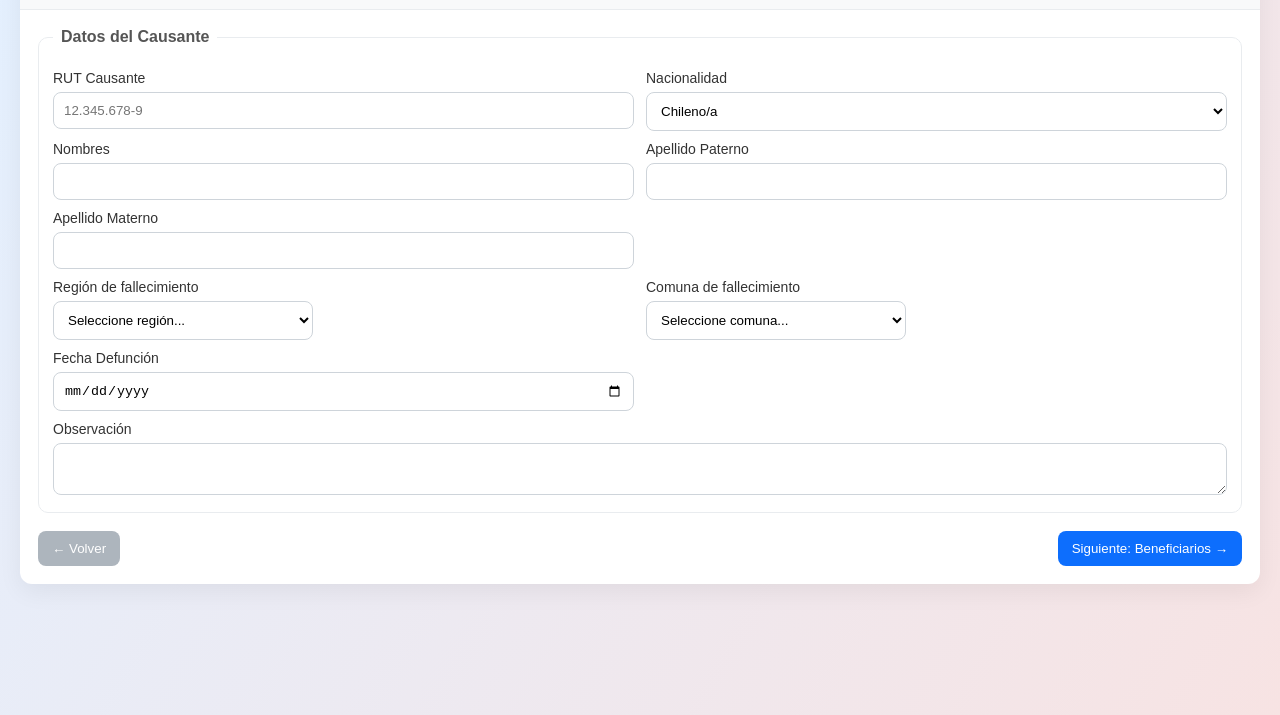
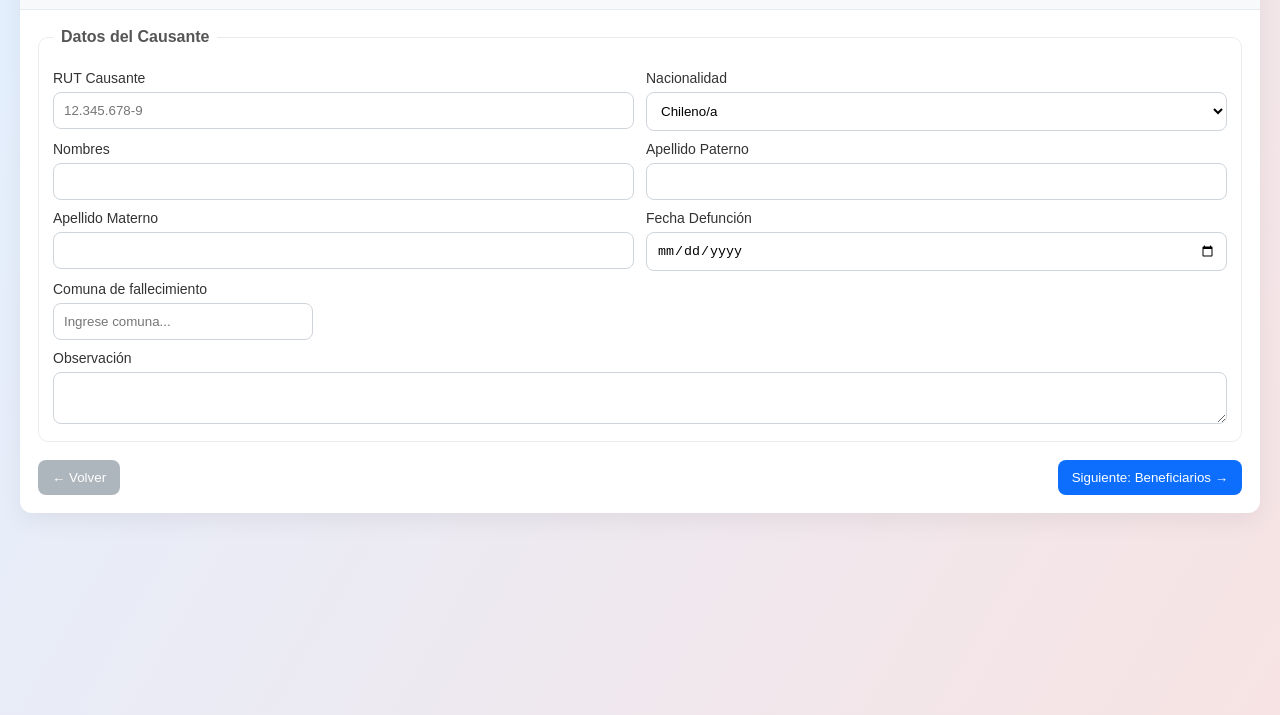
Before and after one commit to RazielAuditore/CAPSTONE_saldo_insoluto_madrid_Olivares_Venegas, a plain HTML site: page Proyecto/formularioSaldoInsoluto.html in a window 1280 px wide. Both pictures are taken after a click on the button "Causante". Shown: the part 125-840 px from the top of the page. Drawn offline with Linux system fonts and the light colour scheme.

Commit message:
Update formularioSaldoInsoluto.html
cambios generales

```diff
--- a/Proyecto/formularioSaldoInsoluto.html
+++ b/Proyecto/formularioSaldoInsoluto.html
@@ -149,40 +149,15 @@
             <label>Apellido Materno
               <input id="fal_ap_mat" type="text">
             </label>
-        </div>
-        <div class="row region-comuna-row">
-            <label style="flex:1; min-width:180px; max-width:260px;">Región de fallecimiento
-              <select id="fal_region" style="width:100%">
-                <option value="">Seleccione región...</option>
-                <option value="Arica y Parinacota">Arica y Parinacota</option>
-                <option value="Tarapacá">Tarapacá</option>
-                <option value="Antofagasta">Antofagasta</option>
-                <option value="Atacama">Atacama</option>
-                <option value="Coquimbo">Coquimbo</option>
-                <option value="Valparaíso">Valparaíso</option>
-                <option value="Metropolitana de Santiago">Metropolitana de Santiago</option>
-                <option value="Libertador General Bernardo O'Higgins">Libertador General Bernardo O'Higgins</option>
-                <option value="Maule">Maule</option>
-                <option value="Ñuble">Ñuble</option>
-                <option value="Biobío">Biobío</option>
-                <option value="La Araucanía">La Araucanía</option>
-                <option value="Los Ríos">Los Ríos</option>
-                <option value="Los Lagos">Los Lagos</option>
-                <option value="Aysén del General Carlos Ibáñez del Campo">Aysén del General Carlos Ibáñez del Campo</option>
-                <option value="Magallanes y de la Antártica Chilena">Magallanes y de la Antártica Chilena</option>
-              </select>
-            </label>
-            <label style="flex:1; min-width:180px; max-width:260px;">Comuna de fallecimiento
-              <select id="fal_comuna" style="width:100%">
-                <option value="">Seleccione comuna...</option>
-              </select>
-            </label>
-          </div>
-          <div class="row">
             <label>Fecha Defunción
               <input id="fal_fdef" type="date">
             </label>
-            <!-- Fecha de nacimiento eliminada -->
+        </div>
+        <div class="row region-comuna-row">
+            <!-- Región de fallecimiento eliminada -->
+            <label style="flex:1; min-width:180px; max-width:260px;">Comuna de fallecimiento
+              <input id="fal_comuna" type="text" maxlength="50" placeholder="Ingrese comuna...">
+            </label>
           </div>
           <label>Observación
             <textarea id="fal_obs"></textarea>
```
